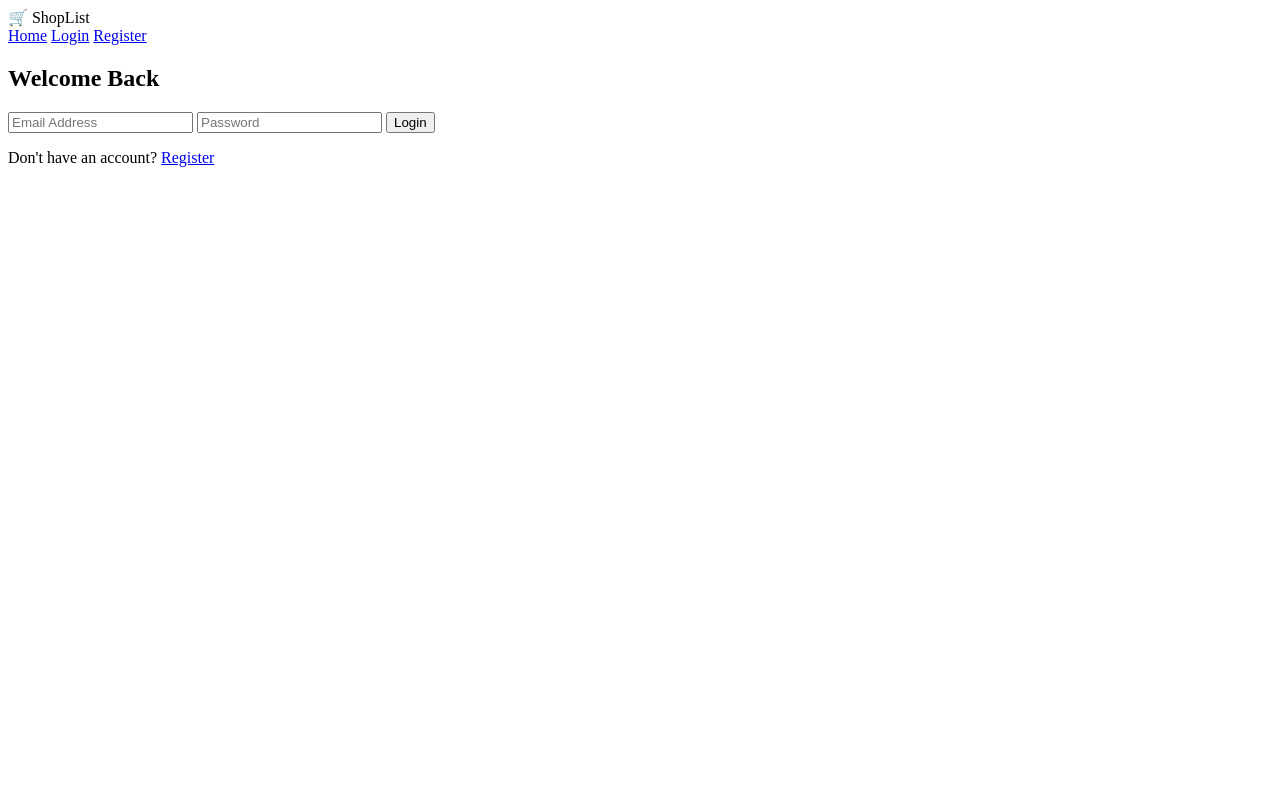
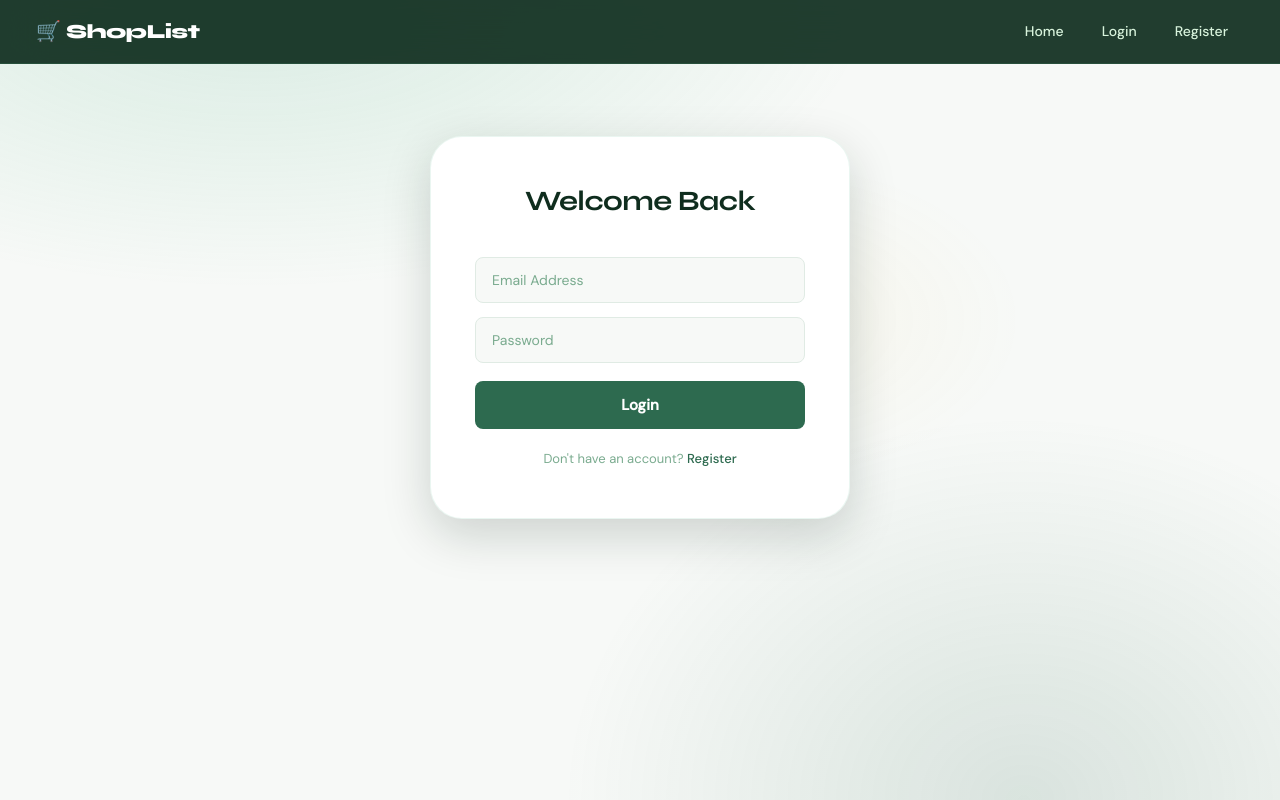
Before and after one commit to ShouravMallik/web, a website: page public/pages/login.html in a window 1280 px wide. Drawn offline with Linux system fonts and the light colour scheme; the site is published under a folder, as on GitHub Pages, so addresses that start at the root find nothing.

Commit message:
fix login page links

```diff
--- a/public/pages/login.html
+++ b/public/pages/login.html
@@ -4,16 +4,17 @@
     <meta charset="UTF-8">
     <meta name="viewport" content="width=device-width, initial-scale=1.0">
     <title>Login</title>
-    <link href="https://fonts.googleapis.com/css2?family=Poppins:wght@300;400;600&display=swap" rel="stylesheet">
-    <link rel="stylesheet" href="/css/style.css">
+    <link rel="preconnect" href="https://fonts.googleapis.com">
+    <link href="https://fonts.googleapis.com/css2?family=Syne:wght@400;600;700;800&family=DM+Sans:ital,opsz,wght@0,9..40,300;0,9..40,400;0,9..40,500&display=swap" rel="stylesheet">
+    <link rel="stylesheet" href="../css/style.css">
 </head>
 <body>
     <nav>
         <div class="logo">🛒 ShopList</div>
         <div class="nav-links">
-            <a href="/index">Home</a>
-            <a href="/lpgin">Login</a>
-           <a href="/register">Register</a>
+            <a href="index.html">Home</a>
+            <a href="login.html">Login</a>
+            <a href="register.html">Register</a>
         </div>
     </nav>
 
```
